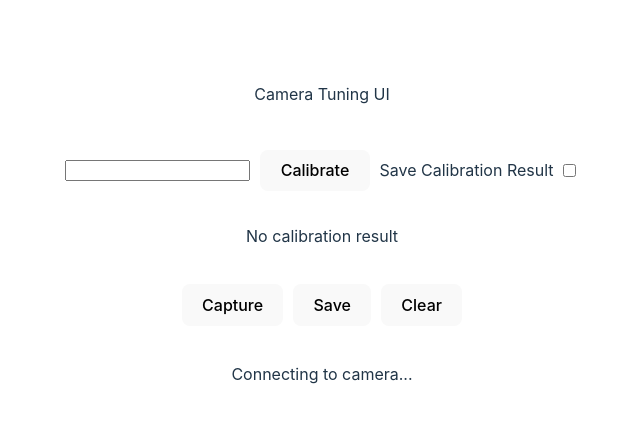
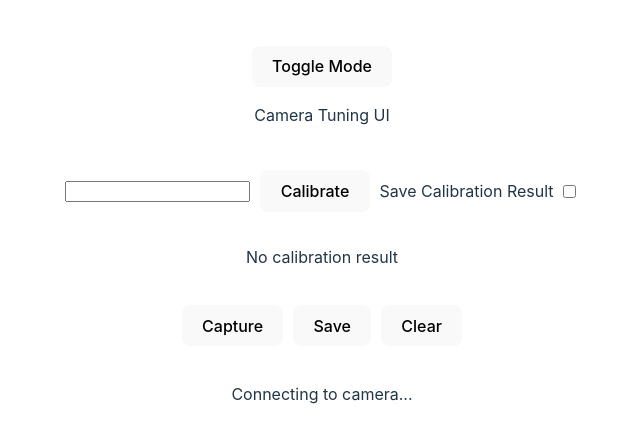
Before and after one commit to UW-RoboSoccer/vision_and_localization, a React (Vite) app in the folder camera_tuning/tuning_ui/: page / in a window 1280 px wide. Shown: the part 166-608 px from the top of the page, without its empty margins (318-958 px from the left). Built offline with nearby package versions, Linux system fonts and the light colour scheme; no server answers.

Commit message:
mode toggle button

```diff
--- a/camera_tuning/tuning_ui/src/App.tsx
+++ b/camera_tuning/tuning_ui/src/App.tsx
@@ -1,10 +1,16 @@
+import { useState } from "react"
 import "./App.css"
 import CalibrationModule from "./modules/calibrationModule"
 
 function App() {
+    const [mode, setMode] = useState(true)
     return (
         <>
-            <CalibrationModule />
+            <button onClick={() => setMode(!mode)} className="capture-button">
+                Toggle Mode
+            </button>
+
+            {mode ? <CalibrationModule /> : <div>Test</div>}
         </>
     )
 }
--- a/camera_tuning/tuning_ui/src/components/imageStream.tsx
+++ b/camera_tuning/tuning_ui/src/components/imageStream.tsx
@@ -1,11 +1,15 @@
 import { useEffect, useRef, useState } from "react"
 
-const ImageStream = () => {
+interface ImageStreamProps {
+    socketUrl: string
+}
+
+const ImageStream = ({ socketUrl }: ImageStreamProps) => {
     const [imgSrc, setImgSrc] = useState<string | null>(null)
     const wsRef = useRef<WebSocket | null>(null)
 
     useEffect(() => {
-        const ws = new WebSocket("ws://localhost:8085/camera/ws")
+        const ws = new WebSocket(socketUrl)
         ws.binaryType = "arraybuffer"
 
         ws.onopen = () => {
--- a/camera_tuning/tuning_ui/src/modules/calibrationModule.tsx
+++ b/camera_tuning/tuning_ui/src/modules/calibrationModule.tsx
@@ -27,7 +27,7 @@ const CalibrationModule = () => {
                 <CaptureButton url="http://localhost:8085/capture/save" text="Save" />
                 <CaptureButton url="http://localhost:8085/capture/clear" text="Clear" />
             </div>
-            <ImageStream />
+            <ImageStream socketUrl="ws://localhost:8085/camera/ws" />
         </div>
     )
 }
```
